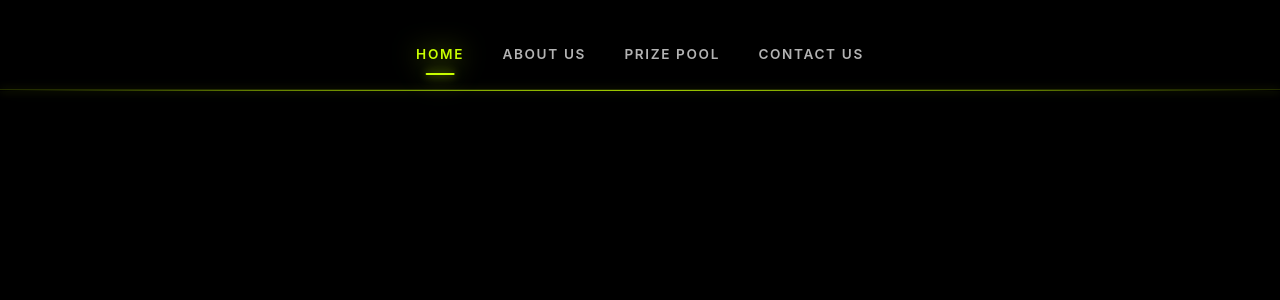
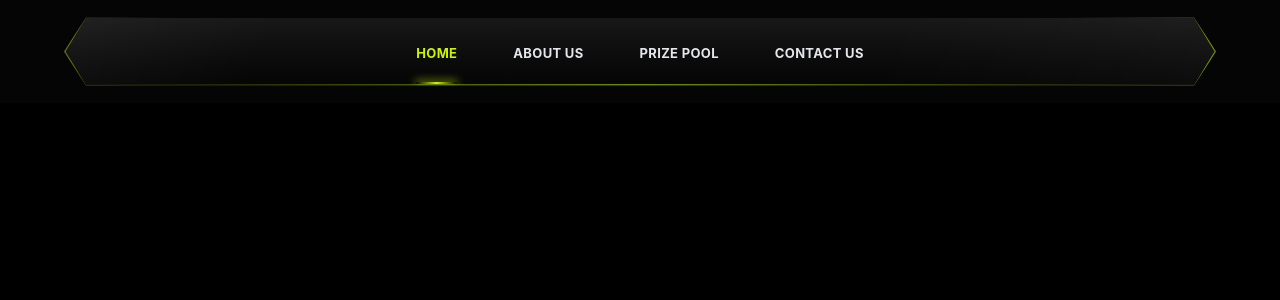
Before and after one commit to HiteshTomar2004/acts-brainwave, a React (Vite) app: page / in a window 1280 px wide. Shown: the top 300 px of the page. Built offline with nearby package versions, Linux system fonts and the light colour scheme.

Commit message:
New Nav Desgin implemented

```diff
--- a/src/components/Navbar/Navbar.jsx
+++ b/src/components/Navbar/Navbar.jsx
@@ -1,156 +1,229 @@
-import { useState } from "react";
-import { motion, AnimatePresence } from "framer-motion";
-import { PiDotsNineBold } from "react-icons/pi";
-const navLinks = [
-  { name: "HOME", href: "#home" },
-  { name: "ABOUT US", href: "#about" },
-  { name: "PRIZE POOL", href: "#prize" },
-  { name: "CONTACT US", href: "#contact" },
+import{ useState, useLayoutEffect, useRef, useCallback } from "react";
+
+/**
+ * Navbar — esports/gaming style navigation bar
+ *
+ * - Hexagonal "pointed cap" silhouette on the left/right ends via clip-path,
+ *   sized with clamp() so it scales smoothly down to mobile widths.
+ * - The active-link underline is a single absolutely-positioned bar that
+ *   measures the active link's position/width and animates (CSS transition)
+ *   to it on click, instead of being re-mounted per item.
+ * - Mobile: nav links collapse behind a hamburger toggle that opens a
+ *   slide-down panel; the decorative dot-grid icon has been removed
+ *   entirely (desktop and mobile).
+ */
+export default function Navbar() {
+  const links = [
+    { label: "Home", href: "#home" },
+    { label: "About Us", href: "#about" },
+    { label: "Prize Pool", href: "#prize" },
+    { label: "Contact Us", href: "#contact" },
   ];
 
-const Navbar = () => {
-  const [active, setActive] = useState("HOME");
+  const [active, setActive] = useState("Home");
   const [mobileOpen, setMobileOpen] = useState(false);
 
+  const navRef = useRef(null);
+  const linkRefs = useRef([]);
+  const [underline, setUnderline] = useState({ left: 0, width: 0, ready: false });
+
+
+  const TIP = "clamp(12px, 4vw, 22px)";
+
+  const measureUnderline = useCallback(() => {
+    const idx = links.findIndex((l) => l.label === active);
+    const el = linkRefs.current[idx];
+    if (el) {
+      setUnderline({ left: el.offsetLeft, width: el.offsetWidth, ready: true });
+    }
+  }, [active]);
+
+  useLayoutEffect(() => {
+    measureUnderline();
+    window.addEventListener("resize", measureUnderline);
+    return () => window.removeEventListener("resize", measureUnderline);
+  }, [measureUnderline]);
+
+  const selectLink = (label) => {
+    setActive(label);
+    setMobileOpen(false);
+  };
+
   return (
-    <nav className="fixed top-5 left-0 w-full z-50 flex flex-col items-center">
-      <div className="relative w-full">
-        {/* Glow line top */}
-        <div
-          className="absolute top-0 left-[5%] right-[5%] h-px pointer-events-none"
-
+    <nav className="w-full bg-transparent md:bg-[#050505] py-3 sm:py-4 px-3 sm:px-6">
+      <div className="relative mx-auto w-full max-w-6xl">
+        {/* ---------- Mobile: just the hamburger icon ---------- */}
+        <div className="md:hidden flex justify-end mt-6 mr-4">
+          <button
+            type="button"
+            aria-label={mobileOpen ? "Close menu" : "Open menu"}
+            aria-expanded={mobileOpen}
+            onClick={() => setMobileOpen((v) => !v)}
+            className="flex flex-col items-end gap-[5px] w-6 shrink-0"
+          >
+            <span
+              className={`block h-[2px] bg-gray-200 rounded-full transition-all duration-300 ${
+                mobileOpen ? "w-5 rotate-45 translate-y-[7px]" : "w-5"
+              }`}
             />
-
-        {/* Main nav bar */}
-        <div
-          className="relative flex items-center max-sm:justify-end justify-center px-[clamp(1rem,4vw,3rem)] h-[70px] max-md:h-[60px] border-b border-[rgba(200,255,0,0.15)] max-md:border-none max-md:rounded-none"
-
-        >
-          {/* Logo */}
-          {/* <div className="shrink-0 w-[50px] h-[36px] flex items-center justify-center">
-            <svg
-              viewBox="0 0 60 40"
-              fill="none"
-              xmlns="http://www.w3.org/2000/svg"
-              className="w-full h-full"
-            >
-              <path
-                d="M10 30C10 30 15 10 30 8C35 7.5 40 12 42 15C44 18 48 20 55 18C55 18 50 22 45 25C40 28 30 32 20 30L10 30Z"
-                fill="white"
+            <span
+              className={`block h-[2px] bg-gray-200 rounded-full transition-all duration-300 ${
+                mobileOpen ? "opacity-0" : "w-3.5 opacity-100"
+              }`}
             />
-              <path
-                d="M5 25C5 25 12 18 22 16"
-                stroke="white"
-                strokeWidth="2.5"
-                strokeLinecap="round"
+            <span
+              className={`block h-[2px] bg-gray-200 rounded-full transition-all duration-300 ${
+                mobileOpen ? "w-5 -rotate-45 -translate-y-[7px]" : "w-5"
+              }`}
             />
-            </svg>
-          </div>*/}
-
-          {/* Nav links */}
-          <div className="hidden md:flex items-center gap-[clamp(1.5rem,3vw,3rem)]">
-            {navLinks.map((link) => (
-              <a
-                key={link.name}
-                href={link.href}
-                className={`relative text-[0.85rem] font-semibold tracking-[0.12em] uppercase no-underline py-2 transition-colors duration-200 ${
-                  active === link.name
-                    ? "text-[#c8ff00] drop-shadow-[0_0_12px_rgba(200,255,0,0.5)]"
-                    : "text-white/70 hover:text-white"
-                }`}
-                onClick={() => setActive(link.name)}
-              >
-                {link.name}
-                {active === link.name && (
-                  <motion.div
-                    className="absolute bottom-[-2px] left-1/2 -translate-x-1/2 w-[60%] h-[2px] rounded-full"
-                    style={{
-                      background: "#c8ff00",
-                      boxShadow:
-                        "0 0 8px rgba(200,255,0,0.6), 0 0 20px rgba(200,255,0,0.3)",
-                    }}
-                    layoutId="navIndicator"
-                    transition={{ type: "spring", stiffness: 300, damping: 30 }}
-                  />
-                )}
-              </a>
-            ))}
-          </div>
-
-          {/* Mobile menu button */}
-          <button
-            className="md:hidden bg-transparent  rounded-md text-[#c8ff00] text-[1.3rem] p-[0.4rem_0.5rem] cursor-pointer hover:bg-[rgba(200,255,0,0.1)] hover:border-[#c8ff00] transition-all duration-200"
-            onClick={() => setMobileOpen(!mobileOpen)}
-            aria-label="Toggle menu"
-          >
-            <PiDotsNineBold />
           </button>
         </div>
 
-        {/* Glow line bottom */}
+        {/* ---------- Desktop: hexagon bar ---------- */}
         <div
-
-          className={ `bottom-0 left-[5%] right-[5%] h-px pointer-events-none`}
+          className="relative hidden md:block"
+          style={{
+            clipPath: `polygon(${TIP} 0%, calc(100% - ${TIP}) 0%, 100% 50%, calc(100% - ${TIP}) 100%, ${TIP} 100%, 0% 50%)`,
+          }}
+        >
+          {/* Outer glow / hairline edge */}
+          <div
+            className="absolute inset-0"
             style={{
               background:
-              "linear-gradient(90deg, transparent 0%, rgba(200,255,0,0.5) 20%, rgba(200,255,0,0.8) 50%, rgba(200,255,0,0.5) 80%, transparent 100%)",
-            boxShadow:
-              "0 0 8px rgba(200,255,0,0.4), 0 0 20px rgba(200,255,0,0.15)",
+                "linear-gradient(180deg, rgba(255,255,255,0.14) 0%, rgba(196,255,0,0.18) 100%)",
             }}
           />
 
-        {/* Left angled tip */}
-        {/* <div
-          className="absolute top-1/2 -translate-y-1/2 left-0 w-5 h-[60%] pointer-events-none max-md:hidden"
+          {/* Left tip accent glow */}
+          <div
+            className="absolute top-0 bottom-0 left-0 w-28 pointer-events-none"
             style={{
               background:
-              "linear-gradient(135deg, rgba(200,255,0,0.3), transparent)",
-            clipPath: "polygon(100% 0%, 100% 100%, 0% 80%, 0% 20%)",
+                "linear-gradient(90deg, rgba(196,255,0,0.6) 0%, rgba(196,255,0,0) 100%)",
+              filter: "blur(10px)",
             }}
-        />*/}
-
-        {/* Right angled tip */}
-        {/* <div
-          className="absolute top-1/2 -translate-y-1/2 right-0 w-5 h-[60%] pointer-events-none max-md:hidden"
+          />
+          {/* Right tip accent glow */}
+          <div
+            className="absolute top-0 bottom-0 right-0 w-40 pointer-events-none"
             style={{
               background:
-              "linear-gradient(-135deg, rgba(200,255,0,0.3), transparent)",
-            clipPath: "polygon(0% 0%, 0% 100%, 100% 80%, 100% 20%)",
+                "linear-gradient(270deg, rgba(196,255,0,0.85) 0%, rgba(196,255,0,0) 100%)",
+              filter: "blur(12px)",
             }}
-        />*/}
+          />
+
+          {/* Inset border frame, 1.5px smaller all around */}
+          <div
+            className="relative m-[1.5px]"
+            style={{
+              clipPath: `polygon(calc(${TIP} - 1.5px) 0%, calc(100% - ${TIP} + 1.5px) 0%, 100% 50%, calc(100% - ${TIP} + 1.5px) 100%, calc(${TIP} - 1.5px) 100%, 0% 50%)`,
+            }}
+          >
+            {/* Main body fill */}
+            <div className="relative bg-gradient-to-b from-[#181818] via-[#0d0d0d] to-[#050505]">
+              {/* Diagonal sheen highlight */}
+              <div
+                className="pointer-events-none absolute inset-0 opacity-60"
+                style={{
+                  background:
+                    "linear-gradient(115deg, rgba(255,255,255,0.07) 0%, rgba(255,255,255,0) 18%, rgba(255,255,255,0) 70%, rgba(255,255,255,0.05) 100%)",
+                }}
+              />
+
+              {/* Bottom accent glow line */}
+              <div
+                className="pointer-events-none absolute bottom-0 left-0 right-0 h-[2px]"
+                style={{
+                  background:
+                    "linear-gradient(90deg, rgba(196,255,0,0) 0%, rgba(196,255,0,0.55) 50%, rgba(196,255,0,0) 100%)",
+                }}
+              />
+
+              {/* Content row */}
+              <div
+                className="relative flex items-center justify-center h-14 sm:h-16 md:h-[68px]"
+                style={{
+                  paddingLeft: `calc(${TIP} + 14px)`,
+                  paddingRight: `calc(${TIP} + 14px)`,
+                }}
+              >
+                {/* Desktop nav links — centered */}
+                <div ref={navRef} className="flex relative">
+                  <ul className="flex items-center gap-10 lg:gap-14">
+                    {links.map((link, i) => {
+                      const isActive = active === link.label;
+                      return (
+                        <li key={link.label}>
+                          <a
+                            ref={(el) => (linkRefs.current[i] = el)}
+                            href={link.href}
+                            onClick={(e) => {
+                              e.preventDefault();
+                              selectLink(link.label);
+                            }}
+                            className={`text-[13px] tracking-wide font-bold uppercase transition-colors duration-200 whitespace-nowrap ${
+                              isActive
+                                ? "text-[#cdf500]"
+                                : "text-gray-200 hover:text-[#cdf500]"
+                            }`}
+                          >
+                            {link.label}
+                          </a>
+                        </li>
+                      );
+                    })}
+                  </ul>
+
+                  {/* Sliding underline — animates left/width via CSS transition */}
+                  <span
+                    className="absolute -bottom-[20px] h-[2px] rounded-full transition-all duration-300 ease-out"
+                    style={{
+                      left: underline.left,
+                      width: underline.width,
+                      opacity: underline.ready ? 1 : 0,
+                      background:
+                        "linear-gradient(90deg, rgba(205,245,0,0) 0%, #cdf500 50%, rgba(205,245,0,0) 100%)",
+                      boxShadow: "0 0 8px 1px rgba(205,245,0,0.7)",
+                    }}
+                  />
+                </div>
+              </div>
+            </div>
+          </div>
         </div>
 
-      {/* Mobile dropdown */}
-      <AnimatePresence>
-        {mobileOpen && (
-          <motion.div
-            className="w-full flex flex-col bg-[rgba(10,10,10,0.98)] border-b border-[rgba(200,255,0,0.2)] p-4 gap-3 md:hidden"
-            initial={{ opacity: 0, y: -10 }}
-            animate={{ opacity: 1, y: 0 }}
-            exit={{ opacity: 0, y: -10 }}
+        {/* ---------- Mobile dropdown panel ---------- */}
+        <div
+          className={`md:hidden overflow-hidden transition-all duration-300 ease-out ${
+            mobileOpen ? "max-h-64 opacity-100 mt-4" : "max-h-0 opacity-0 mt-0"
+          }`}
         >
-            {navLinks.map((link) => (
+            <div className="bg-[#0d0d0d] border border-white/10 rounded-xl px-5 py-3 flex flex-col divide-y divide-white/5">
+            {links.map((link) => {
+              const isActive = active === link.label;
+              return (
+                <li key={link.label}>
                       <a
-                key={link.name}
+                          key={link.label}
                     href={link.href}
-                className={`text-[0.9rem] font-semibold tracking-[0.1em] uppercase no-underline py-[0.6rem] border-b border-white/5 transition-colors duration-200 ${
-                  active === link.name
-                    ? "text-[#c8ff00] drop-shadow-[0_0_10px_rgba(200,255,0,0.4)]"
-                    : "text-white/70"
+                    onClick={(e) => {
+                      e.preventDefault();
+                      selectLink(link.label);
+                    }}
+                    className={`block py-3 text-[13px] tracking-wide font-bold uppercase transition-colors duration-200 ${
+                      isActive ? "text-[#cdf500]" : "text-gray-200"
                     }`}
-                onClick={() => {
-                  setActive(link.name);
-                  setMobileOpen(false);
-                }}
                   >
-                {link.name}
+                    {link.label}
                   </a>
-            ))}
-          </motion.div>
-        )}
-      </AnimatePresence>
+                </li>
+              );
+            })}
+          </div>
+        </div>
+      </div>
     </nav>
   );
-};
-
-export default Navbar;
+}
```
Lines whose indentation alone changed are shown as unchanged.
